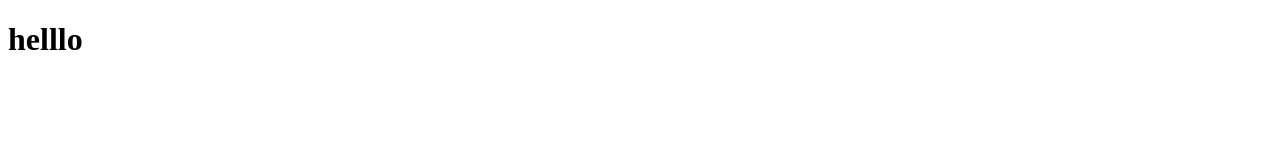
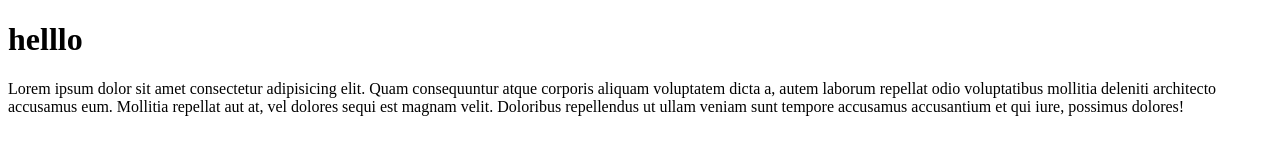
Before and after one commit to Noushad-ansari/tempconverter, a plain HTML site: page index.html in a window 1280 px wide. Drawn offline with Linux system fonts and the light colour scheme.

Commit message:
modified index.html

```diff
--- a/index.html
+++ b/index.html
@@ -10,6 +10,12 @@
 
 <body>
     <h1>helllo</h1>
+    <div>
+        <p>Lorem ipsum dolor sit amet consectetur adipisicing elit. Quam consequuntur atque corporis aliquam voluptatem dicta a, autem laborum repellat odio voluptatibus mollitia deleniti architecto accusamus eum. Mollitia repellat aut at, vel dolores sequi
+            est magnam velit. Doloribus repellendus ut ullam veniam sunt tempore accusamus accusantium et qui iure, possimus dolores!</p>
+    </div>
 </body>
 
+
+
 </html>
```
